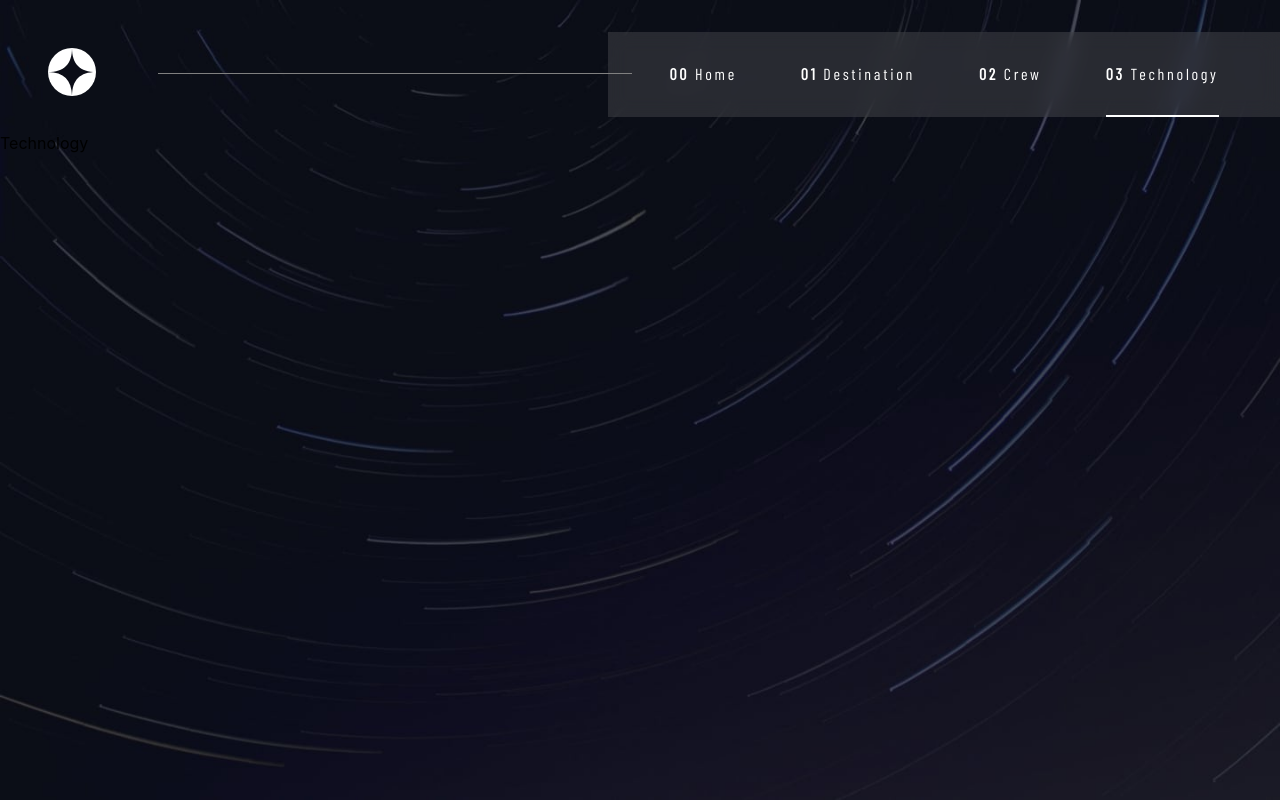
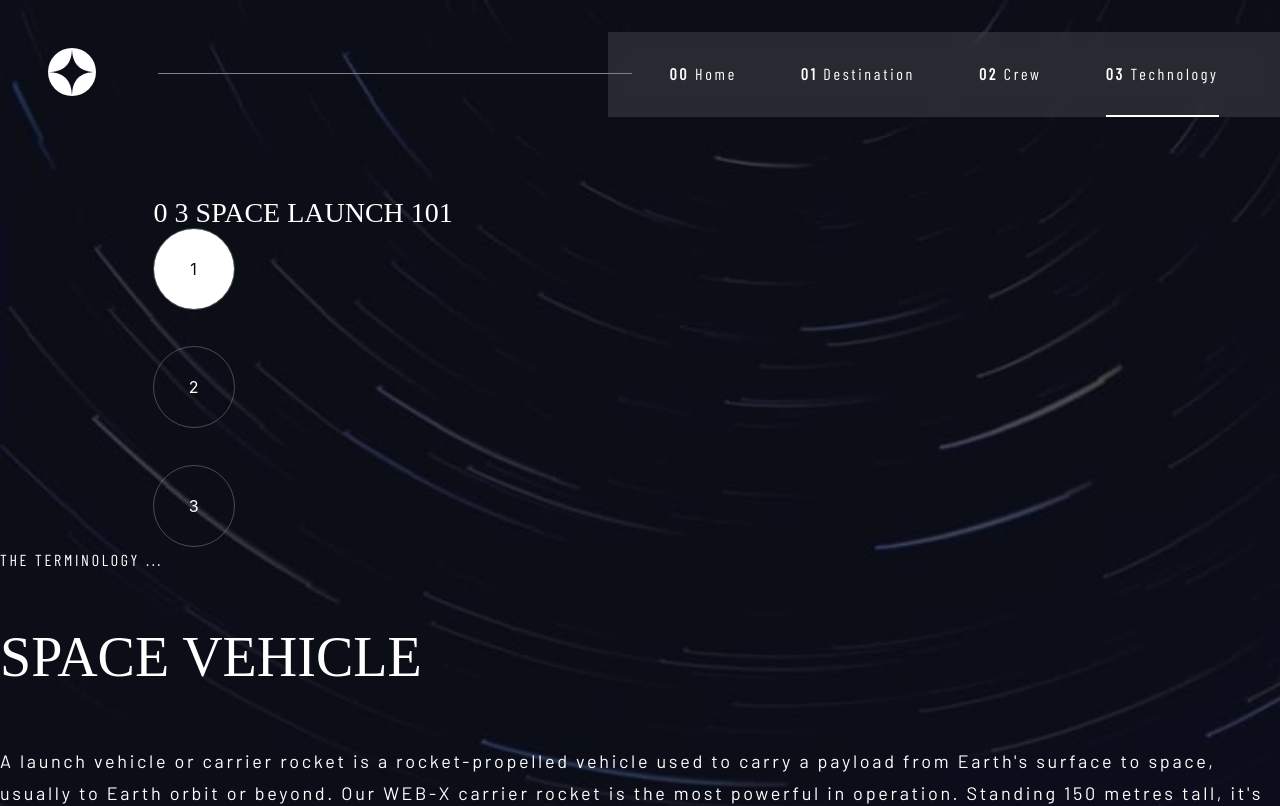
Before and after one commit to WilliamLa59/WebMockups, a React (Create React App) app in the folder space-tourism-website-challange/: page /technology in a window 1280 px wide. Shown: the top 806 px of the page. Built offline with nearby package versions, Linux system fonts and the light colour scheme; a web font is replaced by a local one.

Commit message:
technology page functional
- just need to do layout

```diff
--- a/space-tourism-website-challange/src/components/Crew.jsx
+++ b/space-tourism-website-challange/src/components/Crew.jsx
@@ -7,7 +7,6 @@ import douglasImg from "../assets/crew/image-douglas-hurley.png";
 import markImg from "../assets/crew/image-mark-shuttleworth.png";
 import victorImg from "../assets/crew/image-victor-glover.png";
 import anoushehImg from "../assets/crew/image-anousheh-ansari.png";
-import button from "../assets/shared/circle-solid.svg";
 
 export const Crew = () => {
   const Douglas = {role: "COMMANDER", name: "DOUGLAS HURLEY", bio: "Douglas Gerald Hurley is an American engineer, former Marine Corps pilot and former NASA astronaut. He launched into space for the third time ascommander of Crew Dragon Demo-2."};
--- a/space-tourism-website-challange/src/components/Technology.jsx
+++ b/space-tourism-website-challange/src/components/Technology.jsx
@@ -1,8 +1,63 @@
-import React from 'react'
+import React, { useState, useEffect } from 'react'
+
+import vehicleImg from "../assets/technology/image-launch-vehicle-portrait.jpg";
+import portImg from "../assets/technology/image-spaceport-portrait.jpg";
+import capsuleImg from "../assets/technology/image-space-capsule-portrait.jpg";
 
 export const Technology = () => {
+  const Vehicle = {name: "SPACE VEHICLE", desc: "A launch vehicle or carrier rocket is a rocket-propelled vehicle used to carry a payload from Earth's surface to space, usually to Earth orbit or beyond. Our  WEB-X carrier rocket is the most powerful in operation. Standing 150 metres tall, it's quite an awe-inspiring sight on the launch pad!"};
+  const Port = {name: "SPACEPORT", desc: "A spaceport or cosmodrome is a site for launching (or receiving) spacecraft, by analogy to the seaport for ships or airport for aircraft. Based in the famous Cape Canaveral, our spaceport is ideally situated to take advantage of the Earth’s rotation for launch."};
+  const Capsule = {name: "SPACE CAPSULE", desc: " A space capsule is an often-crewed spacecraft that uses a blunt-body reentry capsule to reenter the Earth's atmosphere without wings. Our capsule is where you'll spend your time during the flight. It includes a space gym, cinema, and plenty of other activities to keep you entertained."};
+
+  const initalTech = () => JSON.parse(localStorage.getItem("Technology")) || Vehicle;
+  const initialImg = () => localStorage.getItem("TechnologyImg") || vehicleImg;
+
+  const[currentTech, setCurrentTech] = useState(initalTech);
+  const[currentTechImg, setCurrentTechImg] = useState(initialImg);
+
+  useEffect(() => {
+    localStorage.setItem("Technology", JSON.stringify(currentTech));
+    localStorage.setItem("TechnologyImg", currentTechImg);
+  });
+
   document.body.className = "technology-page";
   return (
-    <div>Technology</div>
+    <div className='tech-container'>
+      <div className='header-container'>
+        <sub className='sub1 dest-header'> 0 3 SPACE LAUNCH 101</sub>
+      </div>
+      <div className='tech-nav-container'>
+
+        <div className='tech-nav-btn'
+        onClick={()=>{setCurrentTech(Vehicle); setCurrentTechImg(vehicleImg);}}
+        style={currentTech.name === "SPACE VEHICLE" ? {backgroundColor: '#fff' , color: '#0B0D17'} : {backgroundColor: 'transparent'}}
+        >1</div>
+
+        <div className='tech-nav-btn middle-btn'
+        onClick={()=>{setCurrentTech(Port); setCurrentTechImg(portImg);}}
+        style={currentTech.name === "SPACEPORT" ? {backgroundColor: '#fff' , color: '#0B0D17'} : {backgroundColor: 'transparent'}}
+        >2</div>
+
+        <div className='tech-nav-btn'
+        onClick={()=>{setCurrentTech(Capsule); setCurrentTechImg(capsuleImg);}}
+        style={currentTech.name === "SPACE CAPSULE" ? {backgroundColor: '#fff' , color: '#0B0D17'} : {backgroundColor: 'transparent'}}
+        >3</div>
+
+      </div>
+      <div className='tech-text-container'>
+        <div>
+          <sub className='sub2'>THE TERMINOLOGY ...</sub>
+        </div>
+        <div>
+          <h3 className='tech-name'>{currentTech.name}</h3>
+        </div>
+        <div >
+          <p className='tech-desc'>{currentTech.desc}</p>
+        </div>
+      </div>
+      <div className='tech-img-container'>
+          <img src={currentTechImg} alt="" />
+      </div>
+    </div>
   )
 }
--- a/space-tourism-website-challange/src/index.css
+++ b/space-tourism-website-challange/src/index.css
@@ -57,8 +57,8 @@ h5 {
 }
 
 .sub2 {
-  font-size: 14px;
-  letter-spacing: 2.35px;
+  font-size: 16px;
+  letter-spacing: 2.7px;
   color: var(--main-title-color);
 }
 
@@ -90,6 +90,7 @@ body {
   margin: 0;
   padding: 0;
   min-height: 100vh;
+  height: 100%;
   font-family: -apple-system, BlinkMacSystemFont, "Segoe UI", "Roboto", "Oxygen",
     "Ubuntu", "Cantarell", "Fira Sans", "Droid Sans", "Helvetica Neue",
     sans-serif;
@@ -325,11 +326,17 @@ header {
 .crew-bio {
   margin: 0;
 }
+
 .crew-nav-btn {
   margin-right: 1rem;
   cursor: pointer;
   color: #fff;
-  transition: all 0.2s ease-in-out;
+  transition: 0.5s ease;
+}
+
+.crew-nav-btn:hover {
+  opacity: 0.5 !important;
+  transition: 0.5s ease;
 }
 
 .crew-nav {
@@ -356,3 +363,36 @@ header {
   float: left;
   margin-left: 15%;
 }
+
+/* Technology */
+
+.tech-nav-container {
+  height: 200%;
+}
+
+.tech-nav-btn {
+  color: #fff;
+  width: 5rem;
+  height: 5rem;
+  text-align: center;
+  vertical-align: middle;
+  line-height: 5rem;
+  margin-left: 12%;
+  background-color: rgba(255, 255, 255, 0);
+  border-radius: 50%;
+  outline-style: solid;
+  outline-width: thin;
+  outline-color: rgba(255, 255, 255, 0.25);
+  cursor: pointer;
+  transition: 0.5s ease;
+}
+
+.tech-nav-btn:hover {
+  outline-color: rgba(255, 255, 255, 1) !important;
+  transition: 0.5s ease;
+}
+
+.middle-btn {
+  margin-top: 3%;
+  margin-bottom: 3%;
+}
```
